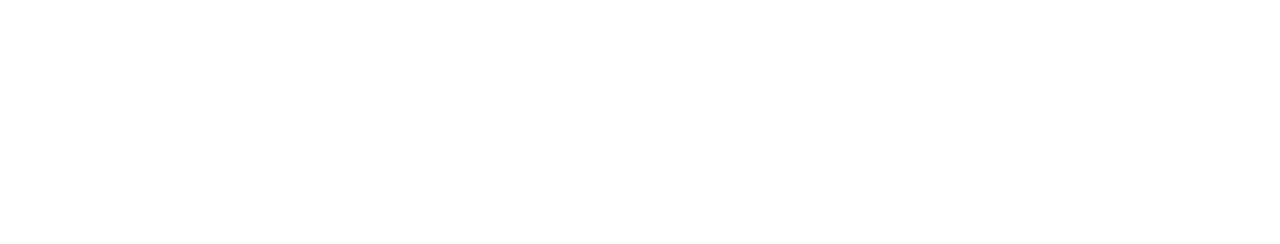
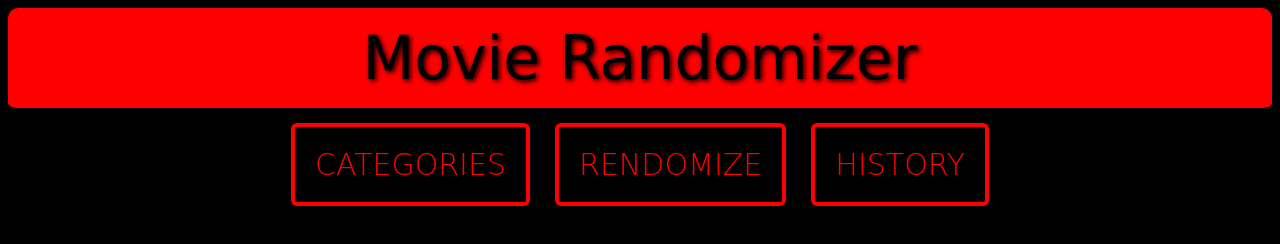
Before and after one commit to cmp75/Movie-Randomizer, a plain HTML site: page Main/index.html in a window 1280 px wide. Drawn offline with Linux system fonts and the light colour scheme; a web font is replaced by a local one.

Commit message:
html and css style

```diff
--- a/Main/assets/css/style.css
+++ b/Main/assets/css/style.css
@@ -1,6 +1,58 @@
 body {
   font-family: 'Fira Sans', sans-serif;
+  background-color: black;
+  font-family: 'Sedgwick Ave', cursive;
 }
+.header {
+  text-decoration-color: black;
+  background-color: red;
+  font-size: 60px;
+  text-align: center;
+  text-shadow: black 2px 2px 5px;
+  border-bottom: 5px solid black;
+  padding: 20px;
+  border-radius: 10px;
+}
+.navbar {
+  text-align: center;
+  background-color: black;
+
+}
+.btn{
+  background-color: red;
+  color: black;
+  font-size: 30px;
+  font-weight: 200;
+  margin: 10px;
+  padding: 20px;
+  border: none;
+  border-radius: 40px;
+  outline: none;
+  position: relative;
+  cursor: pointer;
+  text-transform: uppercase;
+}
+
+
+.btn {
+  color: red !important;
+  text-transform: uppercase;
+  background: black;
+  padding: 20px;
+  border: 4px solid red !important;
+  border-radius: 6px;
+  display: inline-block;
+  transition: all 0.3s ease 0s;
+  }
+  .btn:hover {
+  color:red !important;
+  border-radius: 50px;
+  border-color: red !important;
+  transition: all 0.3s ease 0s;
+  }
+
+
+
 
 h1,
 h2,
--- a/Main/index.html
+++ b/Main/index.html
@@ -7,12 +7,21 @@
   <title>Movie Randomizer!</title>
   <link rel="stylesheet" href="./assets/css/reset.css" />
   <link href="https://fonts.googleapis.com/css2?family=Fira+Sans:wght@400&family=Merriweather:wght@700&display=swap"
-    rel="stylesheet" />
+    rel="stylesheet" /> <link rel="preconnect" href="https://fonts.googleapis.com">
+<link rel="preconnect" href="https://fonts.gstatic.com" crossorigin>
+<link href="https://fonts.googleapis.com/css2?family=Sedgwick+Ave&display=swap" rel="stylesheet">
   <link rel="stylesheet" href="./assets/css/style.css" />
 </head>
 
 <body>
-
+  <header class="header">
+    Movie Randomizer
+  </header>
+  <nav class="navbar">
+    <button class="btn" id="btn1"><span> Categories </span></button>
+    <button class="btn" id="btn2"><span> Rendomize </span></button>
+    <button class="btn" id="btn3"><span> History  </span></button>
+  </nav>
 
 
 
```
